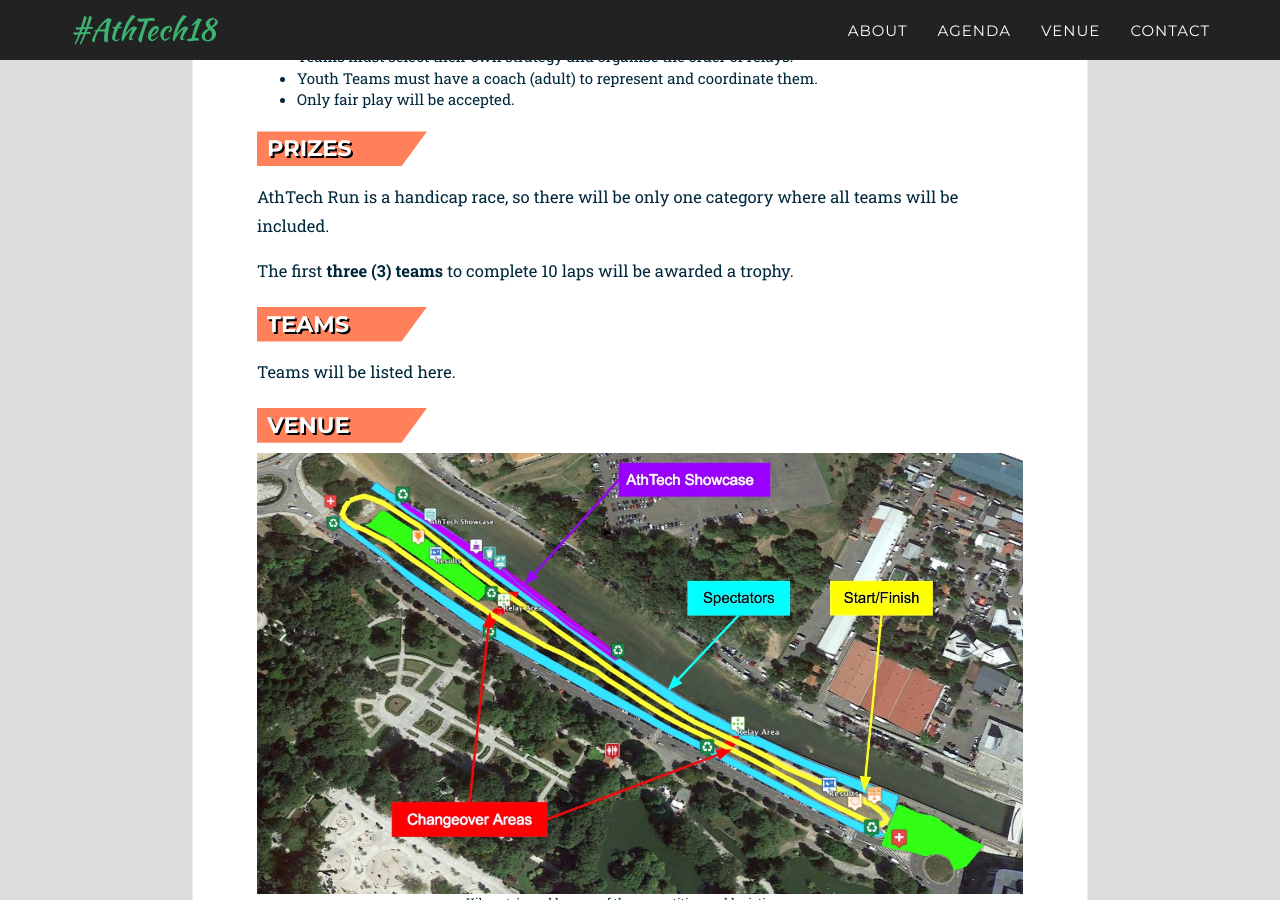
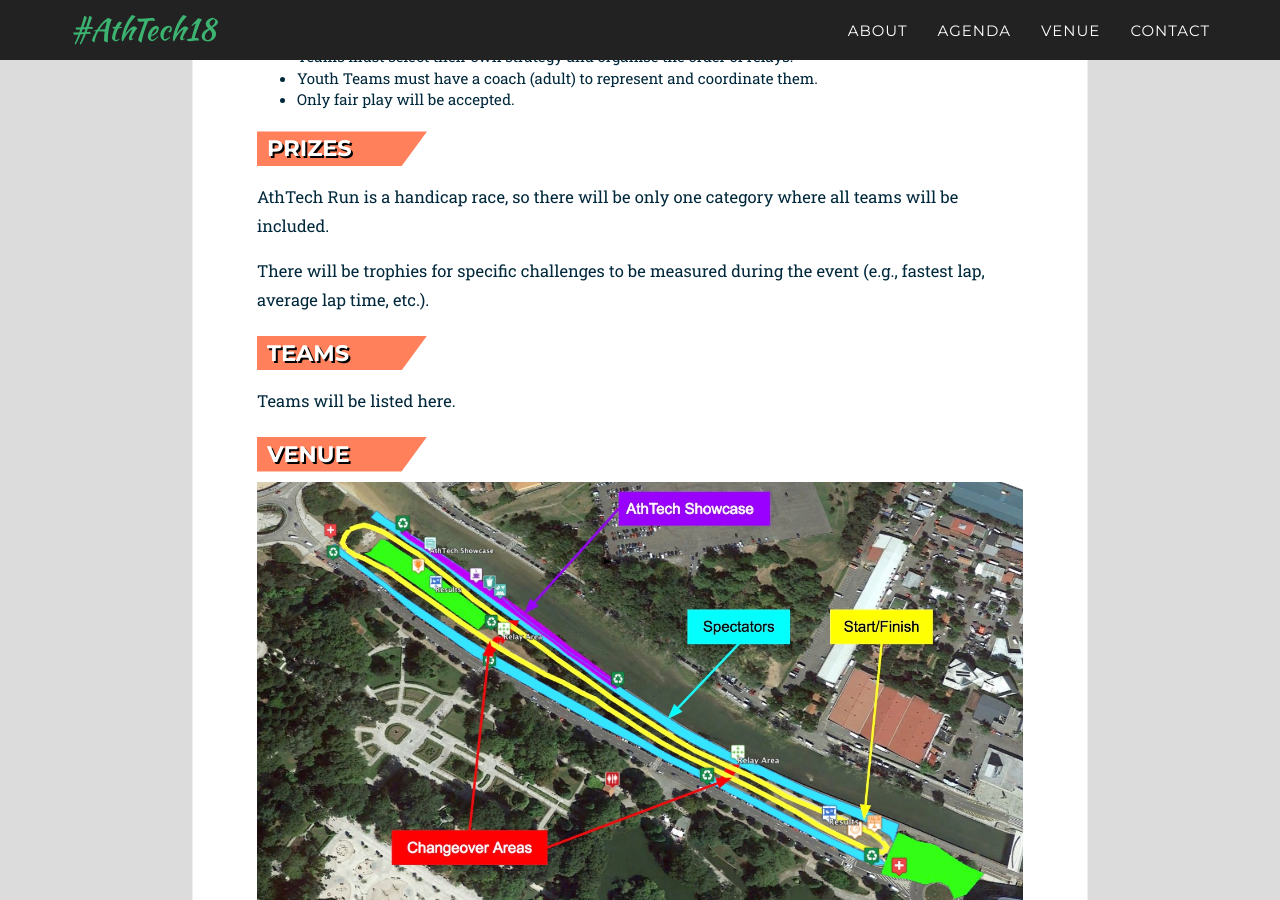
Before and after one commit to openath/athtech, a Jekyll site: the page built from _2018_pages/run.html, in a window 1280 px wide and 900 px high, scrolled down 2222 px. Built offline with Jekyll 4.4.1, drawn with Linux system fonts in a browser that asks for light colours; some web fonts are replaced.

Commit message:
Information about prizes

```diff
--- a/_2018_pages/run.html
+++ b/_2018_pages/run.html
@@ -100,7 +100,7 @@ title: AthTech Run
 
       <h2 class="second">Prizes</h2>
       <p>AthTech Run is a handicap race, so there will be only one category where all teams will be included.</p>
-      <p>The first <strong>three (3) teams</strong> to complete 10 laps will be awarded a trophy.</p>
+      <p>There will be trophies for specific challenges to be measured during the event (e.g., fastest lap, average lap time, etc.).</p>
 
 
       <h2 class="second">Teams</h2>
```
